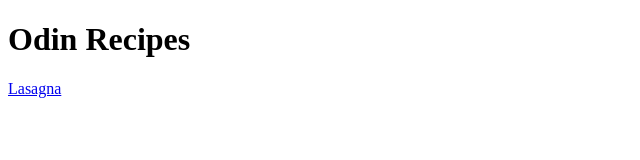
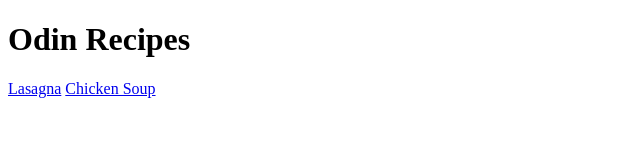
Before and after one commit to jmpbro/odin-recipes, a plain HTML site: page index.html in a window 1280 px wide. Shown: the whole page, without its empty margins (0-640 px from the left). Drawn offline with Linux system fonts and the light colour scheme.

Commit message:
Update href link from index.html to chickensoup.html

```diff
--- a/index.html
+++ b/index.html
@@ -8,5 +8,6 @@
 <body>
   <h1>Odin Recipes</h1>
   <a href="/lasagne.html">Lasagna</a>
+  <a href="/chickensoup.html">Chicken Soup</a>
 </body>
 </html>
```
